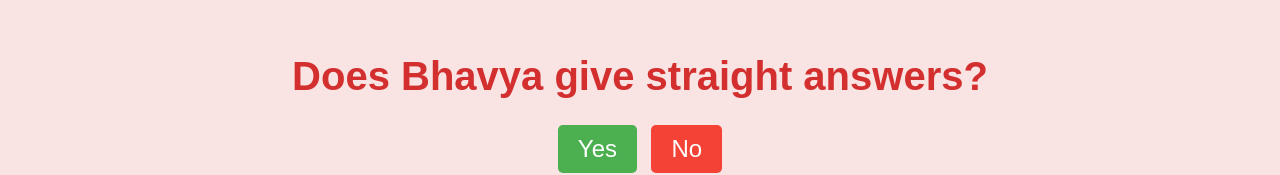
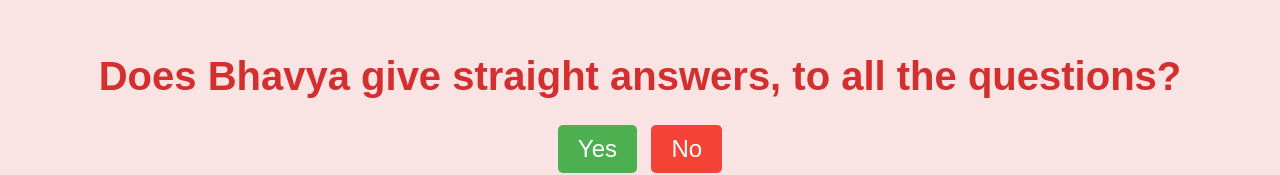
Before and after one commit to bhavyawadhwa856/admire, a plain HTML site: page index.html in a window 1280 px wide. Shown: the part 138-313 px from the top of the page. Drawn offline with Linux system fonts and the light colour scheme; no server answers.

Commit message:
straight

```diff
--- a/index.html
+++ b/index.html
@@ -3,12 +3,12 @@
 <head>
     <meta charset="UTF-8">
     <meta name="viewport" content="width=device-width, initial-scale=1.0">
-    <title>Does Bhavya give straight answers?</title>
+    <title>Does Bhavya give straight answers, to all the questions?</title>
     <link rel="stylesheet" href="styles.css">
 </head>
 <body>
     <div class="container">
-        <h1>Does Bhavya give straight answers?</h1>
+        <h1>Does Bhavya give straight answers, to all the questions?</h1>
         <div class="buttons">
             <button class="yes-button" onclick="handleYesClick()">Yes</button>
             <button class="no-button" onclick="handleNoClick()">No</button>
```
